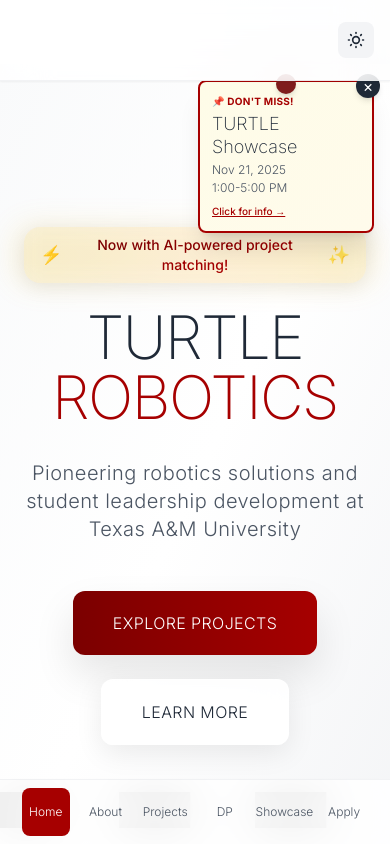
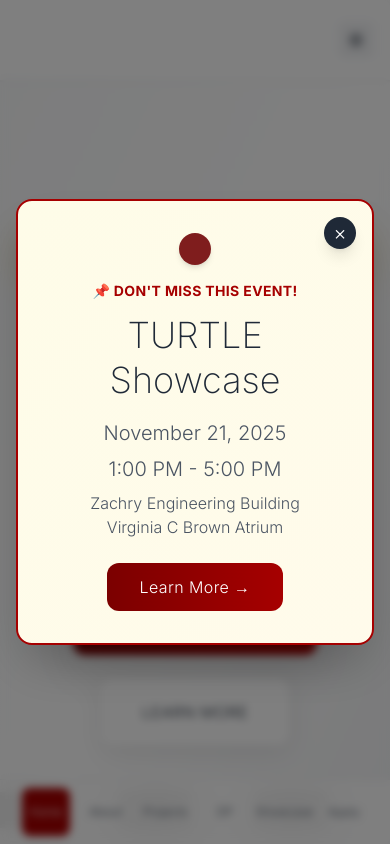
Before and after one commit to turtle-robotics/Turtle-website, a React (Vite) app: page / in a window 390 px wide. Shown: the top 844 px of the page. Built offline with nearby package versions, Linux system fonts and the light colour scheme; grey boxes are pictures that could not be loaded.

Commit message:
changes to mobile popup

```diff
--- a/src/pages/Home.jsx
+++ b/src/pages/Home.jsx
@@ -167,15 +167,11 @@ const Home = () => {
         </div>
       </section>
 
-      {/* Showcase Sticky Note - Closeable popup on mobile, fixed on desktop */}
+      {/* Showcase Popup - Full screen overlay on mobile, fixed sticky on desktop */}
       {/* Mobile popup version */}
       {showMobilePopup && (
-        <div className="md:hidden fixed top-20 right-4 z-40 group">
-          <a
-            href="/showcase"
-            className="block"
-          >
-            <div className="relative bg-gradient-to-br from-yellow-50 to-amber-50 dark:from-gray-800 dark:to-gray-700 p-3 rounded-lg shadow-xl border-2 border-yellow-400 dark:border-yellow-600 w-44">
+        <div className="md:hidden fixed inset-0 bg-black/50 backdrop-blur-sm z-50 flex items-center justify-center p-4">
+          <div className="relative bg-gradient-to-br from-yellow-50 to-amber-50 dark:from-gray-800 dark:to-gray-700 p-8 rounded-2xl shadow-2xl border-2 border-yellow-400 dark:border-yellow-600 max-w-sm w-full">
             {/* Close button */}
             <button
               onClick={(e) => {
@@ -183,22 +179,31 @@ const Home = () => {
                 e.stopPropagation()
                 setShowMobilePopup(false)
               }}
-                className="absolute -top-2 -right-2 w-6 h-6 bg-gray-800 dark:bg-gray-200 text-white dark:text-gray-800 rounded-full flex items-center justify-center hover:bg-gray-700 dark:hover:bg-gray-300 transition-colors shadow-md z-10"
+              className="absolute top-4 right-4 w-8 h-8 bg-gray-800 dark:bg-gray-200 text-white dark:text-gray-800 rounded-full flex items-center justify-center hover:bg-gray-700 dark:hover:bg-gray-300 transition-colors shadow-lg text-xl font-light"
               aria-label="Close"
             >
               ×
             </button>
 
+            <a
+              href="/showcase"
+              className="block text-center"
+              onClick={() => setShowMobilePopup(false)}
+            >
               {/* Pin */}
-              <div className="absolute -top-2 left-1/2 transform -translate-x-1/2 w-5 h-5 bg-red-900 dark:bg-yellow-600 rounded-full shadow-md"></div>
+              <div className="mx-auto mb-4 w-8 h-8 bg-red-900 dark:bg-yellow-600 rounded-full shadow-md"></div>
 
-              <div className="text-[10px] font-bold text-yellow-600 dark:text-yellow-400 mb-1 uppercase tracking-wide">📌 Don't Miss!</div>
-              <div className="text-lg font-extralight text-gray-800 dark:text-gray-200 mb-1 leading-tight">TURTLE Showcase</div>
-              <div className="text-xs font-light text-gray-600 dark:text-gray-400 mb-0.5">Nov 21, 2025</div>
-              <div className="text-xs font-light text-gray-600 dark:text-gray-400 mb-2">1:00-5:00 PM</div>
-              <div className="text-[10px] text-yellow-600 dark:text-yellow-400 underline font-medium">Click for info →</div>
+              <div className="text-sm font-bold text-yellow-600 dark:text-yellow-400 mb-3 uppercase tracking-wide">📌 Don't Miss This Event!</div>
+              <div className="text-4xl font-extralight text-gray-800 dark:text-gray-200 mb-4 leading-tight">TURTLE Showcase</div>
+              <div className="text-xl font-light text-gray-600 dark:text-gray-400 mb-2">November 21, 2025</div>
+              <div className="text-xl font-light text-gray-600 dark:text-gray-400 mb-2">1:00 PM - 5:00 PM</div>
+              <div className="text-base font-light text-gray-600 dark:text-gray-400 mb-6">Zachry Engineering Building<br/>Virginia C Brown Atrium</div>
+
+              <div className="bg-gradient-to-r from-yellow-500 to-amber-500 text-white px-8 py-3 rounded-xl font-light tracking-wide inline-block">
+                Learn More →
               </div>
             </a>
+          </div>
         </div>
       )}
 
```
Lines whose indentation alone changed are shown as unchanged.
